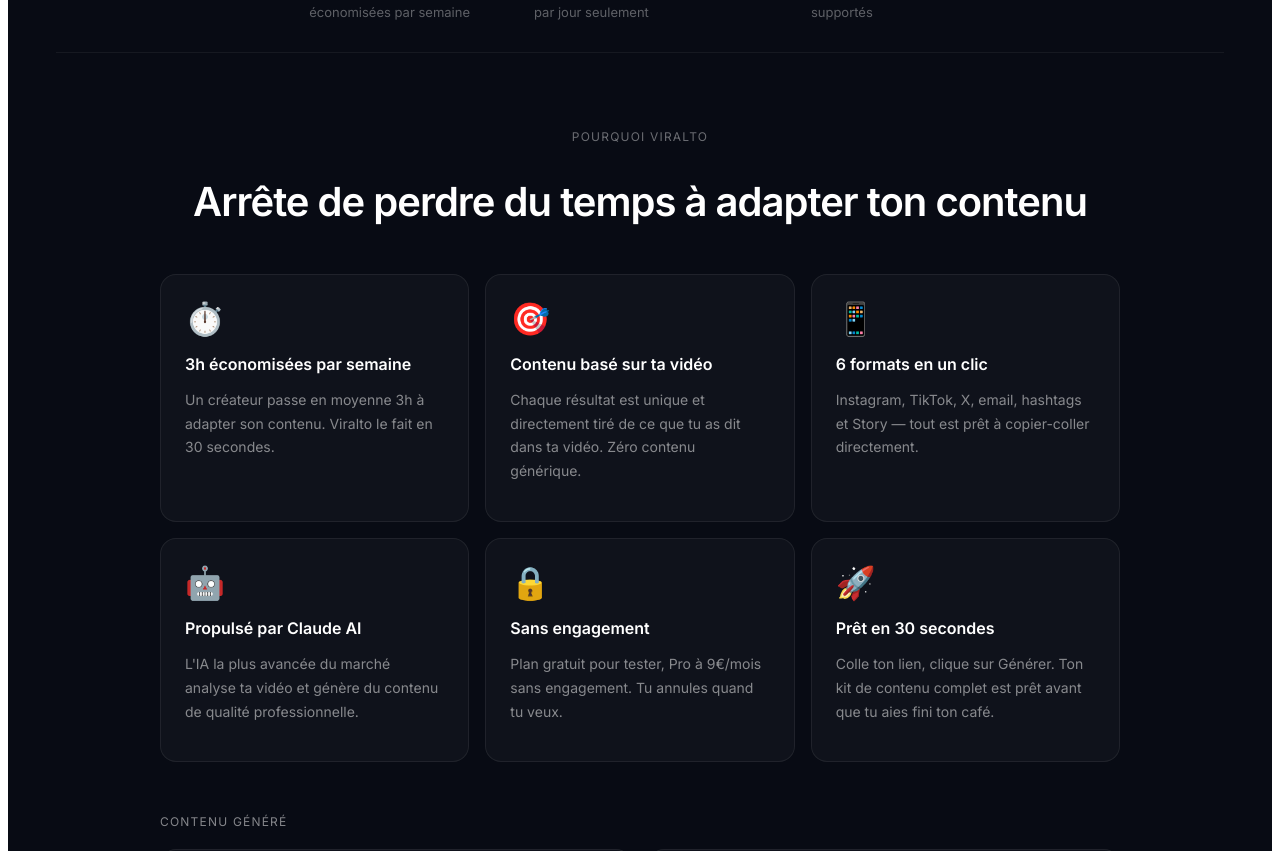
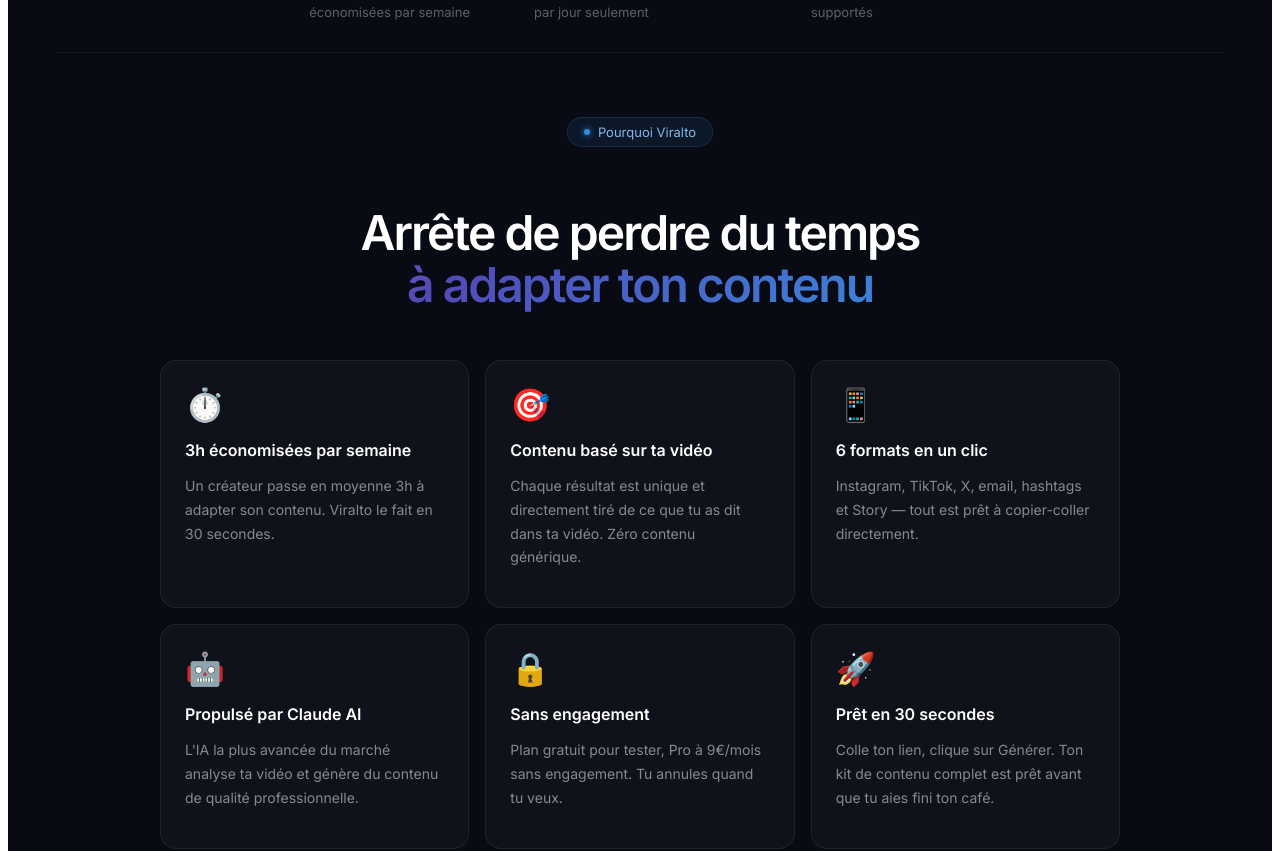
Before and after one commit to AxelBen81/viralto, a Next.js app: page / in a window 1280 px wide. Shown: the part 915-1766 px from the top of the page. Built offline with nearby package versions, Linux system fonts and the light colour scheme; no server answers.

Commit message:
Update page.tsx

```diff
--- a/app/page.tsx
+++ b/app/page.tsx
@@ -183,10 +183,16 @@
 
         {/* Pourquoi Viralto */}
         <section style={{ maxWidth: 960, margin: "0 auto", padding: "64px 48px 0" }}>
-          <p style={{ fontSize: 12, color: "rgba(255,255,255,0.4)", textTransform: "uppercase", letterSpacing: "0.1em", marginBottom: 12, textAlign: "center" }}>Pourquoi Viralto</p>
-          <h2 style={{ fontSize: 40, fontWeight: 600, textAlign: "center", marginBottom: 48, letterSpacing: -1 }}>
-            {"Arrête de perdre du temps à adapter ton contenu"}
-          </h2>
+         <div style={{ textAlign: "center", marginBottom: 48 }}>
+  <div style={{ display: "inline-flex", alignItems: "center", gap: 8, fontSize: 13, color: "#85B7EB", background: "rgba(55,138,221,0.1)", border: "1px solid rgba(55,138,221,0.2)", padding: "6px 16px", borderRadius: 24, marginBottom: 20 }}>
+    <div style={{ width: 6, height: 6, background: "#378ADD", borderRadius: "50%", boxShadow: "0 0 6px #378ADD" }} />
+    Pourquoi Viralto
+  </div>
+  <h2 style={{ fontSize: 48, fontWeight: 600, letterSpacing: -2, lineHeight: 1.1 }}>
+    {"Arrête de perdre du temps"}<br />
+    <span className="gradient-animated">{"à adapter ton contenu"}</span>
+  </h2>
+</div>
           <div style={{ display: "grid", gridTemplateColumns: "repeat(3, 1fr)", gap: 16 }}>
             {[
               { icon: "⏱️", title: "3h économisées par semaine", desc: "Un créateur passe en moyenne 3h à adapter son contenu. Viralto le fait en 30 secondes." },
```
